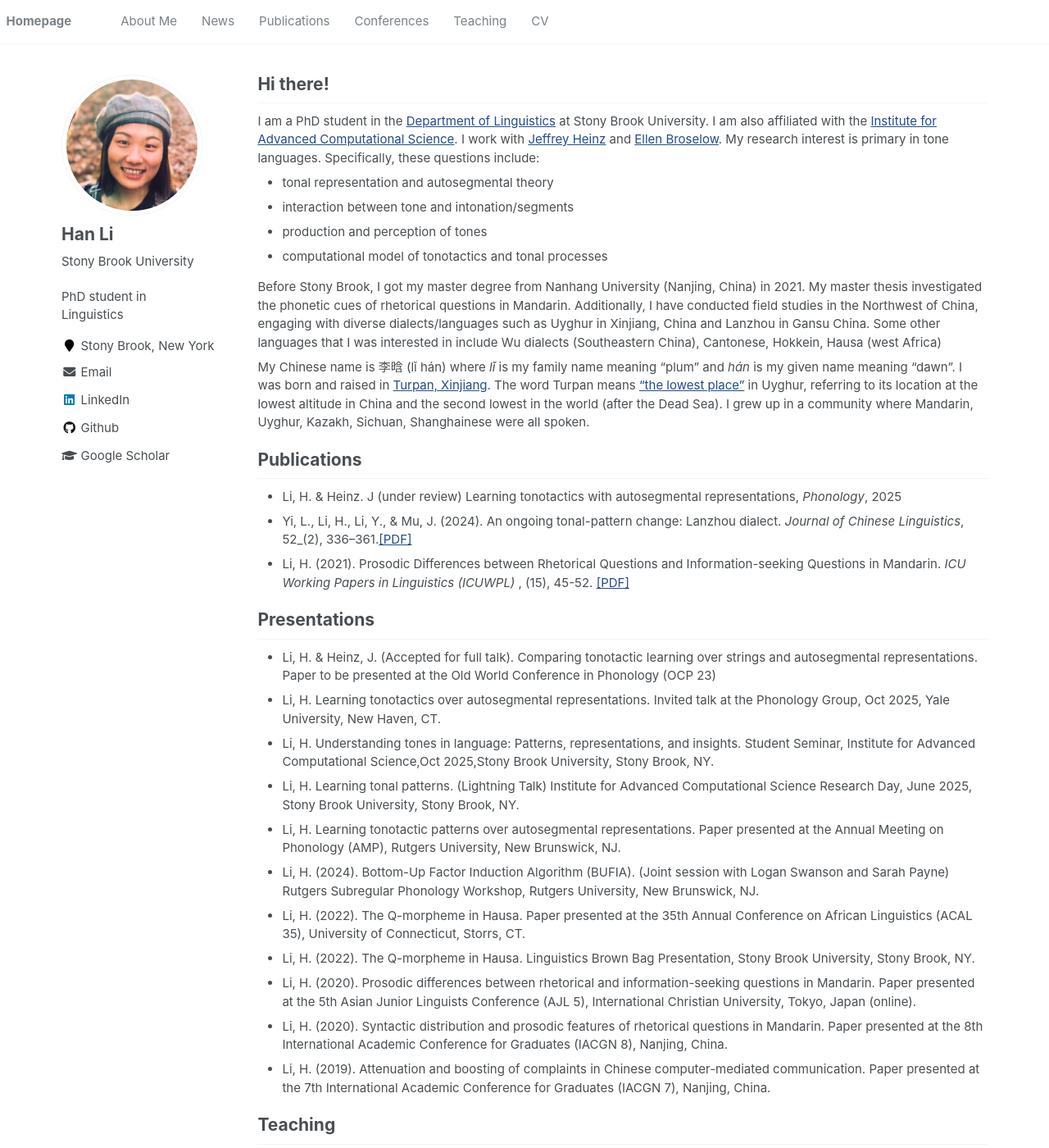
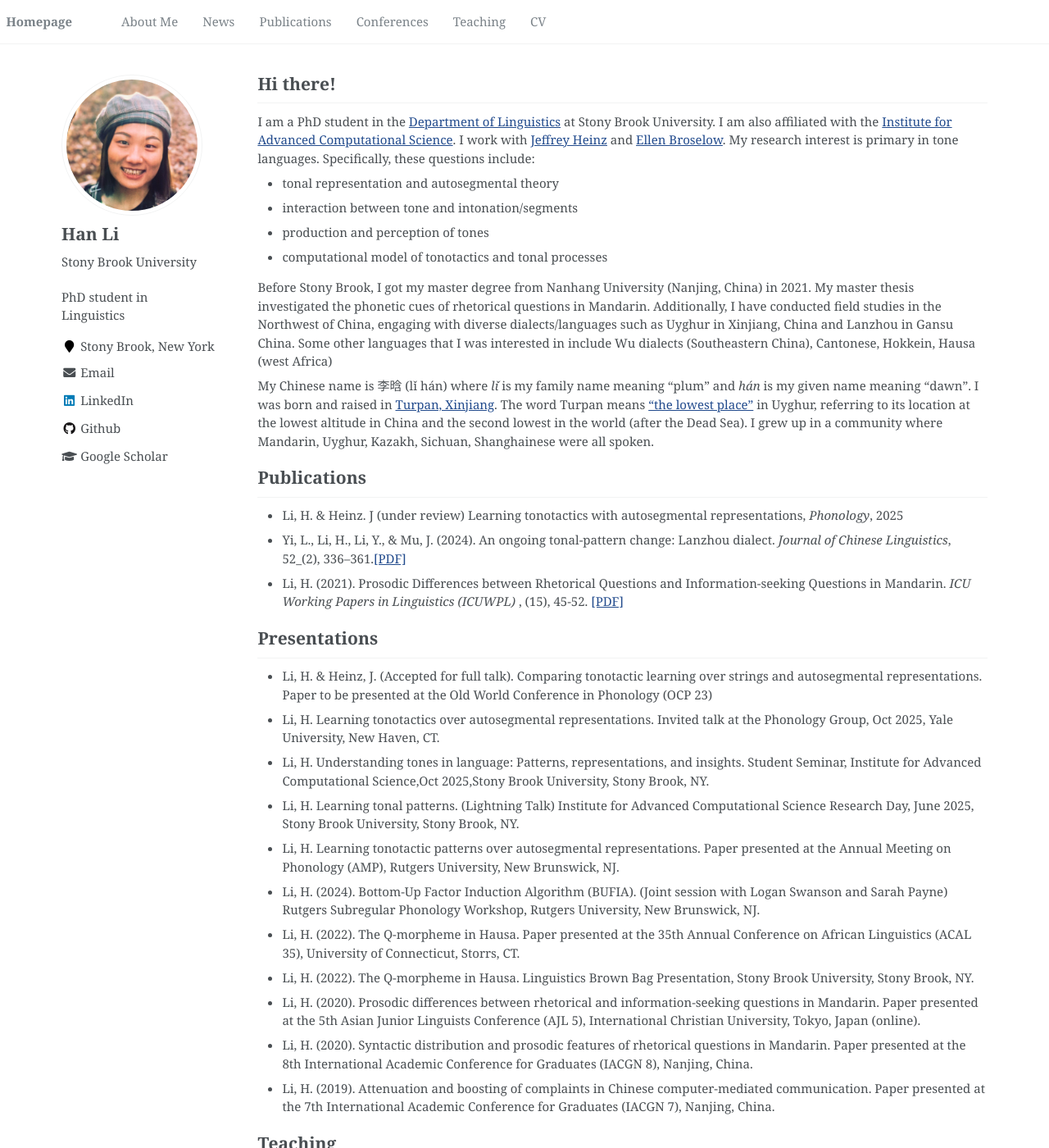
Before and after one commit to lihan829/lihan829.github.io, a Jekyll site: the page built from _pages/about.md, in a window 1280 px wide and 1400 px high. Shown: the whole window at 82% size. Built offline with Jekyll 4.4.1, drawn with Linux system fonts in a browser that asks for light colours.

Commit message:
Update _variables.scss

```diff
--- a/_sass/_variables.scss
+++ b/_sass/_variables.scss
@@ -13,11 +13,11 @@
 $indent-var                 : 0.5em;
 
 /* system typefaces */
-$serif                      : Garamond, Times, serif;
+$serif                      : Helvetica, Times, serif;
 //$sans-serif                 : "Trebuchet MS", Helvetica, sans-serif;
-//$sans-serif                 : Georgia, serif, sans-serif;
+$sans-serif                 : Georgia, serif, sans-serif;
 
-$sans-serif                 : -apple-system, ".SFNSText-Regular", "San Francisco", "Roboto", "Segoe UI", "Helvetica Neue", "Lucida Grande", Arial, sans-serif;
+//$sans-serif                 : -apple-system, ".SFNSText-Regular", "San Francisco", "Roboto", "Segoe UI", "Helvetica Neue", "Lucida Grande", Arial, sans-serif;
 $monospace                  : Monaco, Consolas, "Lucida Console", monospace;
 
 /* sans serif typefaces */
```
